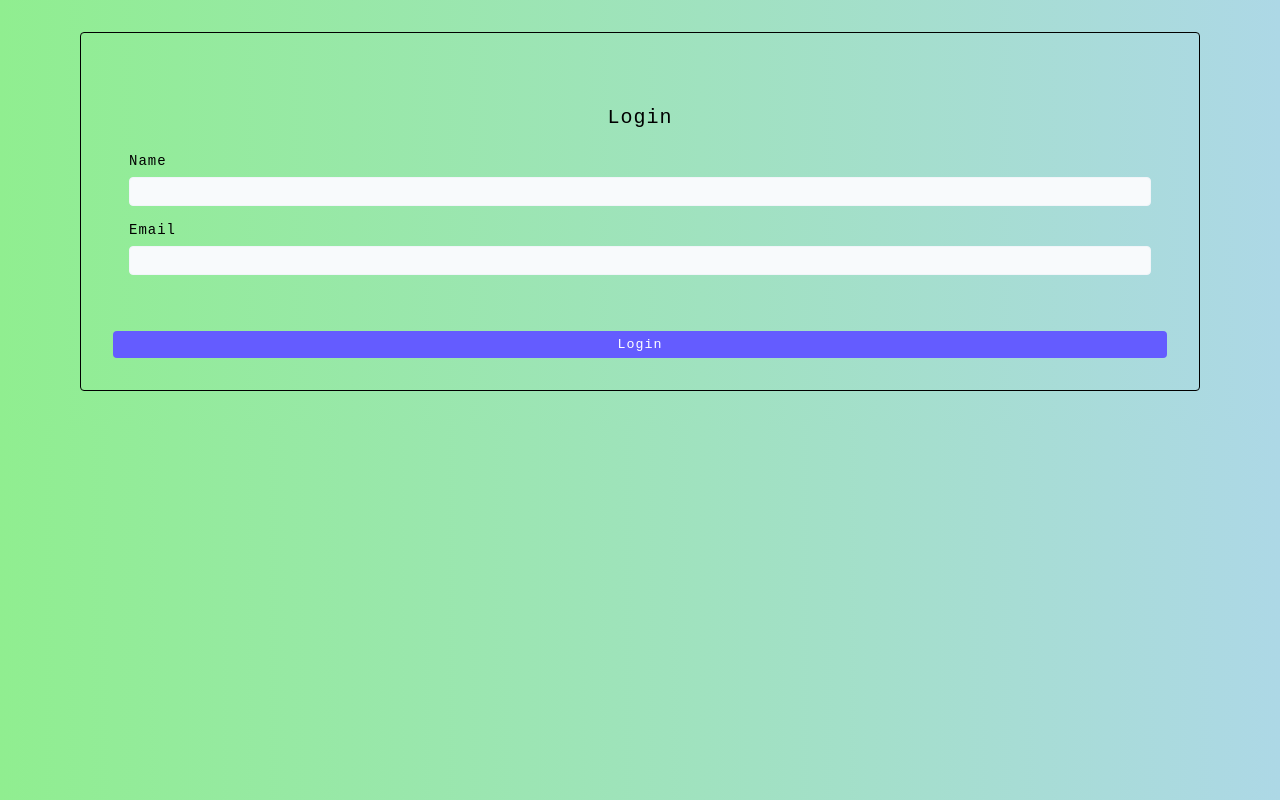
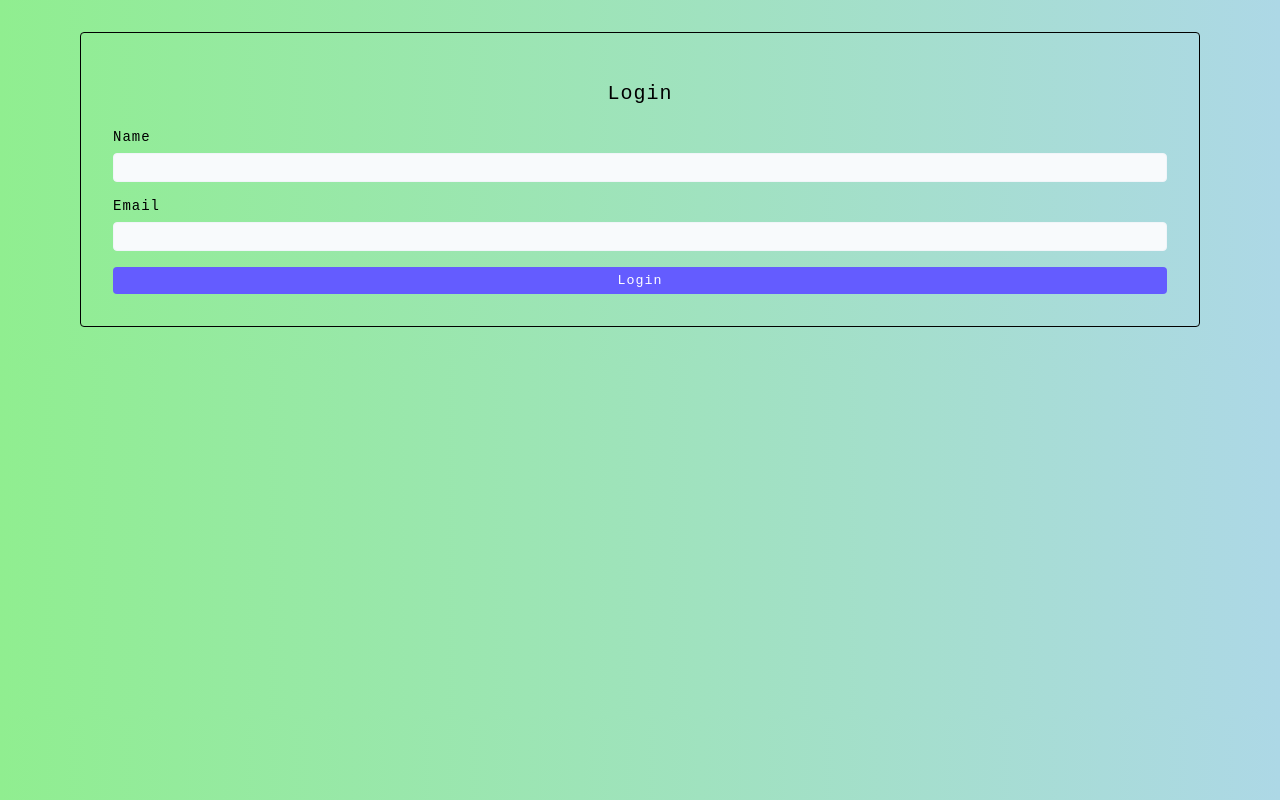
Before and after one commit to Legendary-Folah/ReactAuthwithFireBase, a React (Create React App) app: page / in a window 1280 px wide. Built offline with nearby package versions, Linux system fonts and the light colour scheme.

Commit message:
more css updates. man is tired. might just use bootstrap

```diff
--- a/src/App.css
+++ b/src/App.css
@@ -77,8 +77,8 @@ body {
 .form {
   border-radius: var(--borderRadius);
   box-shadow: var(--shadow-2);
-  padding: 1rem;
-  margin: 1.5rem 0;
+  padding: 0;
+  margin: 1rem 0;
 }
 .form-label {
   display: block;
```
